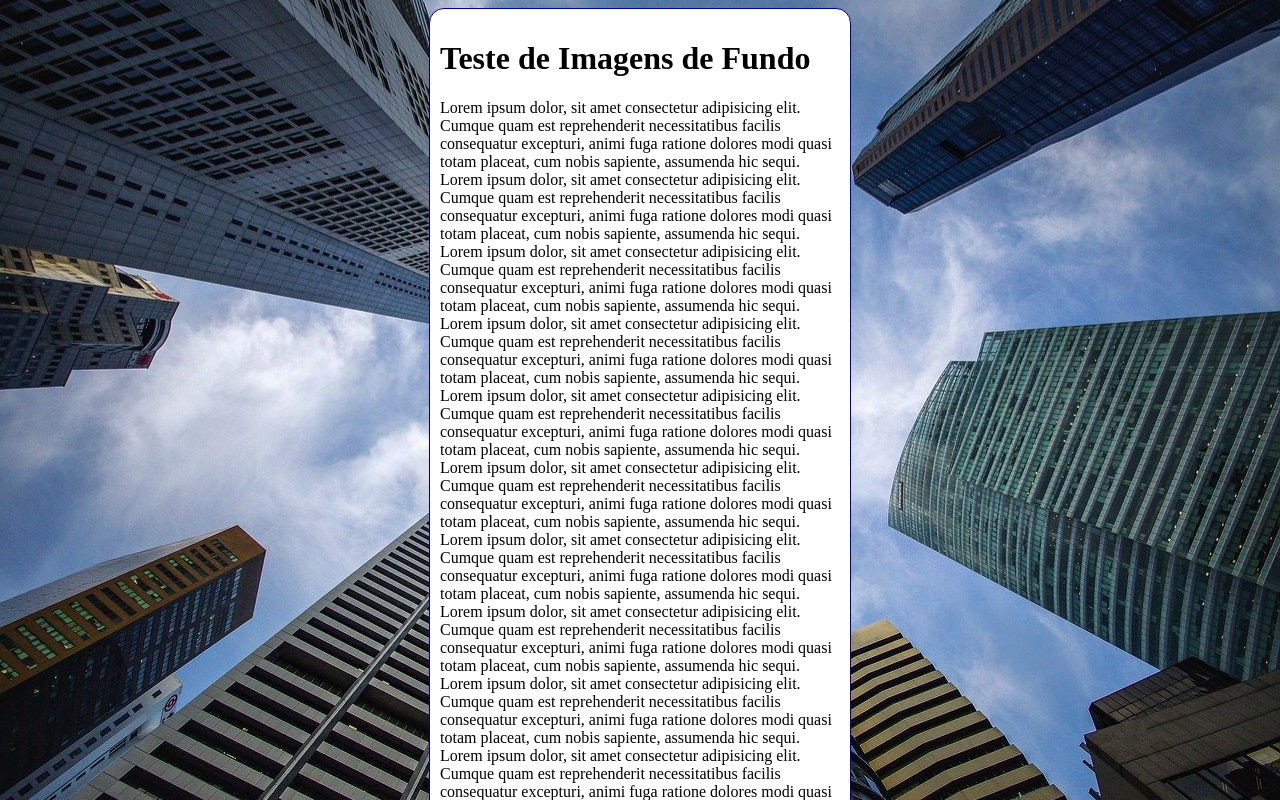
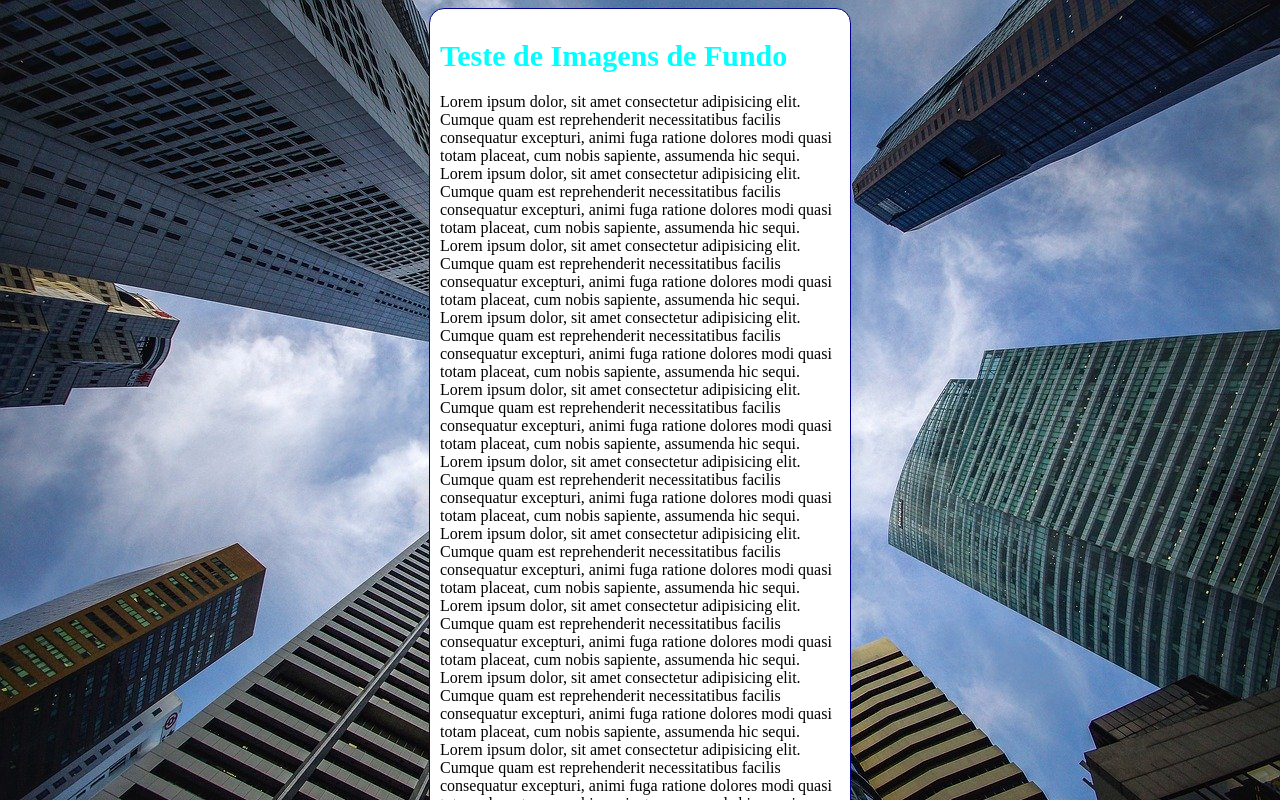
Before and after one commit to thiago-antonio/html-css, a plain HTML site: page exercicios/ex022/fundo006.html in a window 1280 px wide. Shown: the top 800 px of the page. Drawn offline with Linux system fonts and the light colour scheme.

Commit message:
atualizacao exercicio fundo006 capitulo 19

```diff
--- a/exercicios/ex022/fundo006.html
+++ b/exercicios/ex022/fundo006.html
@@ -4,24 +4,39 @@
     <meta charset="UTF-8">
     <meta http-equiv="X-UA-Compatible" content="IE=edge">
     <meta name="viewport" content="width=device-width, initial-scale=1.0">
-    <title>Teste de imagens</title>
+    <title>Fundo fixo de tela</title>
     <style>
         body {
-            height: 100vh;
+            /*height: 100vh;
             background-color: black;
             background-image: url(imagens/wallpaper002.jpg);
             background-position: center center;
             background-repeat: no-repeat;
             background-size: cover;
+            background-attachment: fixed;*/
+
+            /* shorthand - bacground
+                color > imagen > position > repeat > [size]
+                > attachment
+            */
+
+            background: black url(imagens/wallpaper002.jpg)
+            center center no-repeat fixed;
+            background-size: cover;
         }
 
         main {
             background-color: white;
-            width: 400px;
+            max-width: 400px;
             padding: 10px;
             margin: auto;
             border: 1px solid darkblue;
             border-radius: 15px;
+        }
+
+        h1 {
+            color: aqua;
+            font-size: 30px;
         }
     </style>
 </head>
```
